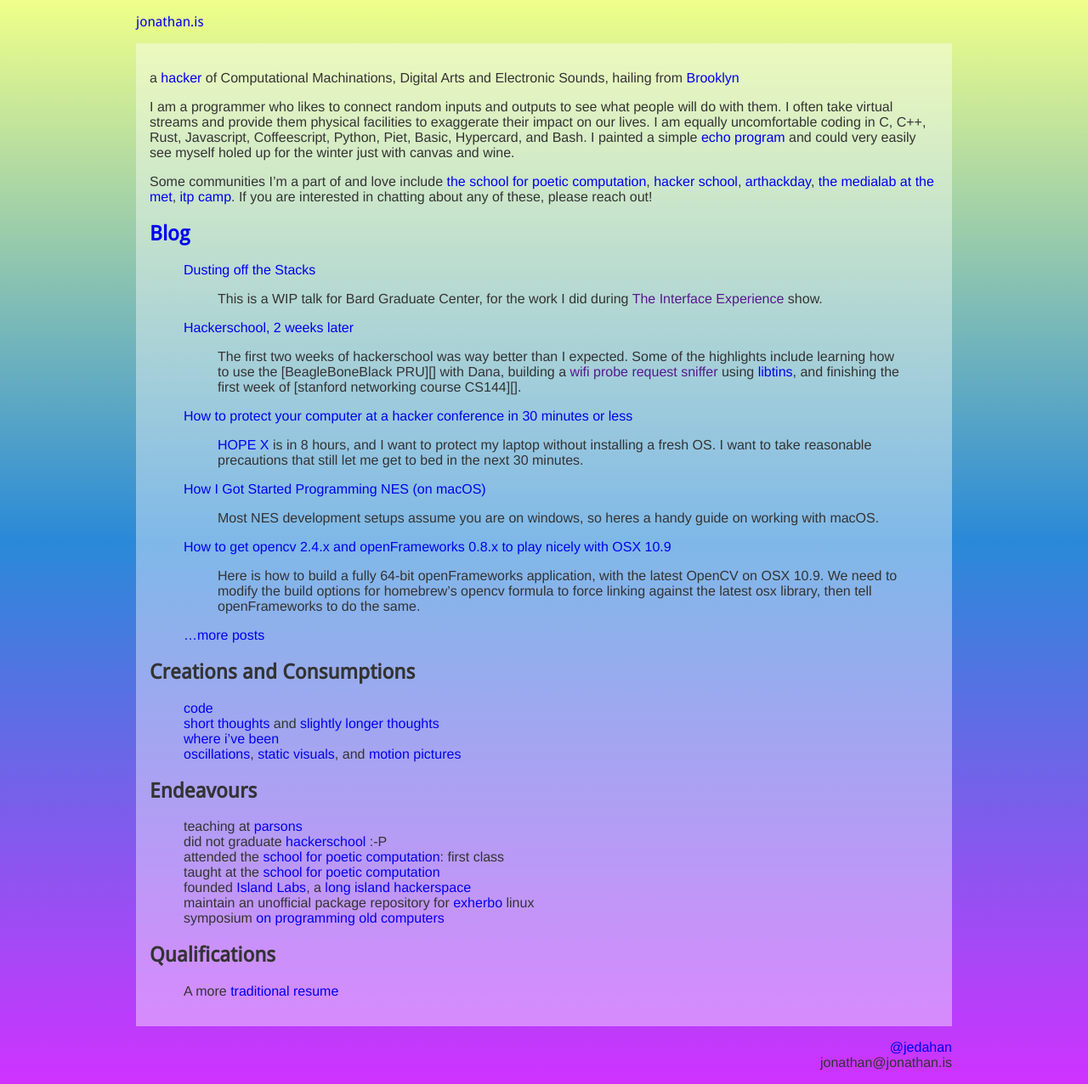
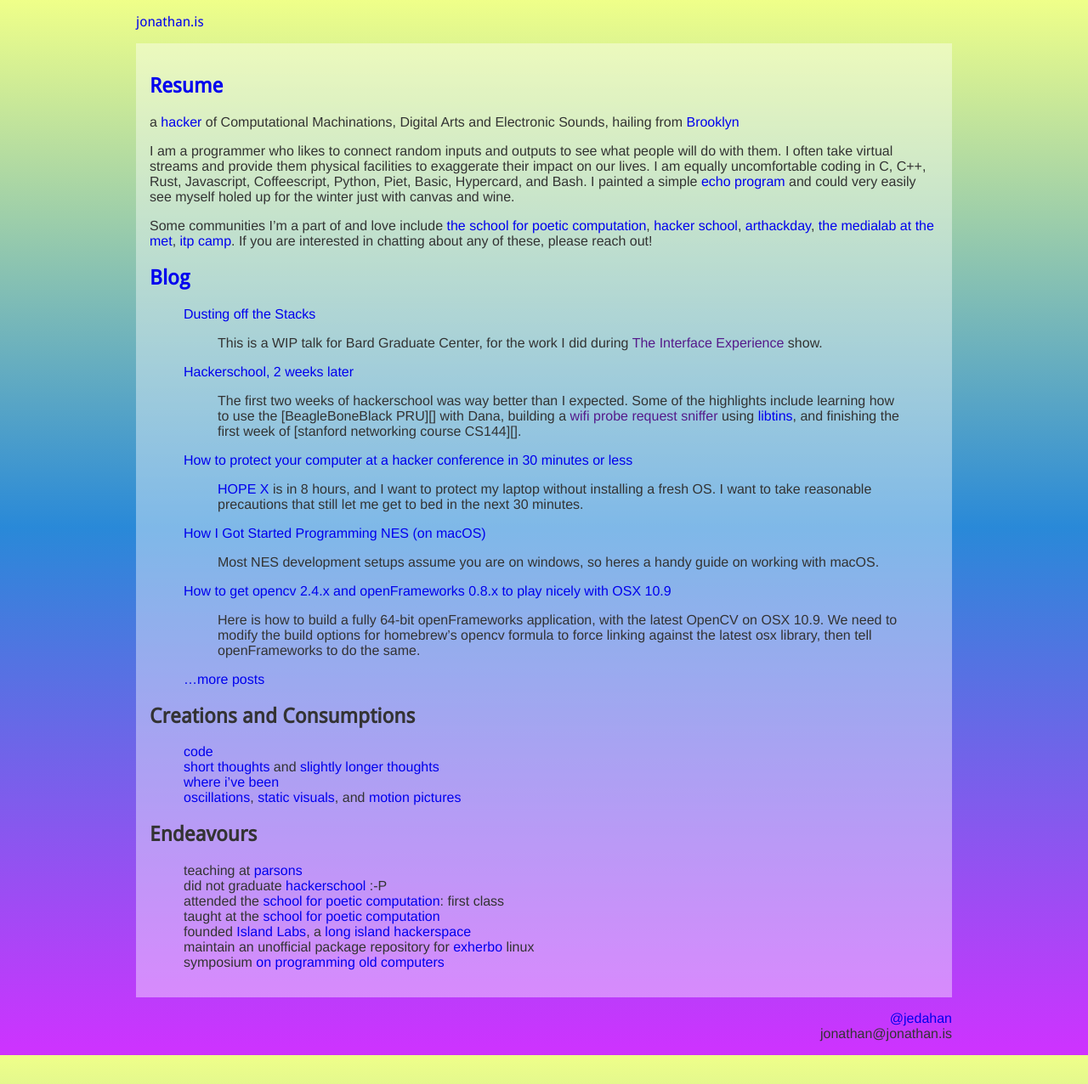
Before and after one commit to jedahan/jedahan.github.com, a Jekyll site: the page built from index.md, in a window 1280 px wide. Shown: the whole page at 85% size. Built offline with Jekyll 4.4.1, drawn with Linux system fonts in a browser that asks for light colours; after the commit the page ends 1242 px from its top, so only the background shows below that.

Commit message:
Add resume link as section header

```diff
--- a/index.md
+++ b/index.md
@@ -34,10 +36,6 @@
 - maintain an unofficial package repository for [exherbo][] linux
 - symposium [on programming old computers](https://www.youtube.com/watch?v=N6lX-Gxo3uM)
 
-Qualifications
---------------
-- A more [traditional resume](resume)
-
 <div style="display: none;">
   <p>This is for <a href="https://indieauth.com">IndieAuth</a> support.</p>
   <a rel='me' href="https://github.com/jedahan">github</a>
```
Also changed, not shown: other parts of index.md (+2 -0 lines).
